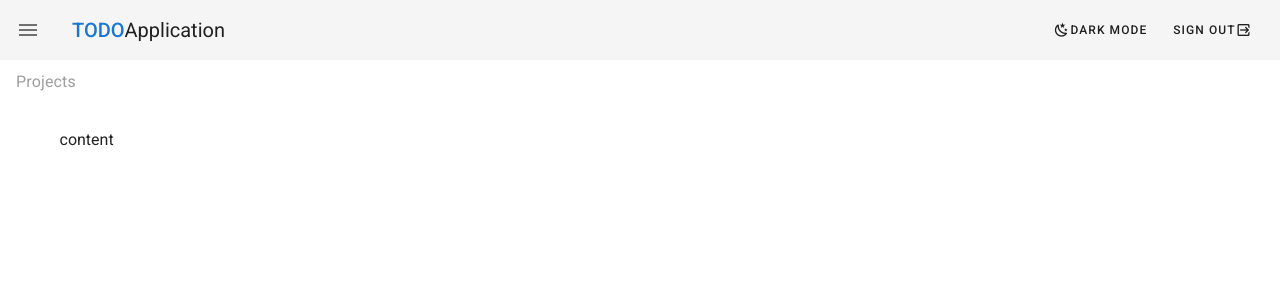
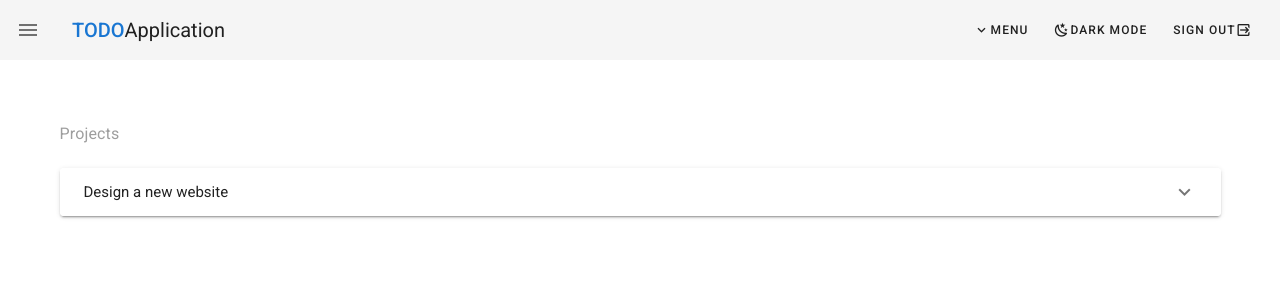
Before and after one commit to azharahmed-98/todo-app, a Vue app: page /projects in a window 1280 px wide. Shown: the top 300 px of the page. Built offline with nearby package versions, Linux system fonts and the light colour scheme.

Commit message:
adding the data in the projects and menu in the navBar component.

```diff
--- a/src/components/Drawer.vue
+++ b/src/components/Drawer.vue
@@ -51,7 +51,11 @@ export default {
           name: "Projects",
           route: "/projects",
         },
-        { icon: "mdi-account", text: "Team", name: "Team", route: "/team" },
+        { icon: "mdi-account",
+          text: "Team",
+          name: "Team",
+          route: "/team"
+        },
       ],
     };
   },
--- a/src/components/Navbar.vue
+++ b/src/components/Navbar.vue
@@ -10,6 +10,28 @@
         <span>Application</span>
       </v-app-bar-title>
       <v-spacer></v-spacer>
+      <v-menu offset-y>
+        <template v-slot:activator="{ on, attrs }">
+          <v-btn text small v-bind="attrs" v-on="on">
+            <v-icon small>
+              mdi-chevron-down
+            </v-icon>
+            <span class="hidden-sm-and-down">
+              Menu
+            </span>
+          </v-btn>
+        </template>
+        <v-list>
+          <v-list-item
+            v-for="(item, index) in items"
+            :key="index"
+            router
+            :to="item.route"
+          >
+            <v-list-item-title>{{ item.text }}</v-list-item-title>
+          </v-list-item>
+        </v-list>
+      </v-menu>
       <v-tooltip bottom>
         <template v-slot:activator="{ on }">
           <v-btn text small @click="changeTheme()" v-on="on">
@@ -46,6 +68,21 @@ export default {
     return {
       showDrawerButton: this.navConfig.showDrawerButton,
       theme: "",
+      items: [
+        {
+          icon: "mdi-view-dashboard",
+          text: "Dashboard",
+          name: "Dashboard",
+          route: "/",
+        },
+        {
+          icon: "mdi-folder",
+          text: "Projects",
+          name: "Projects",
+          route: "/projects",
+        },
+        { icon: "mdi-account", text: "Team", name: "Team", route: "/team" },
+      ],
     };
   },
   props: {
--- a/src/views/Projects.vue
+++ b/src/views/Projects.vue
@@ -1,8 +1,71 @@
 <template>
   <div class="projects">
-    <h1 class="subtitle-1 grey--text">Projects</h1>
     <v-container class="my-5">
-      content
+      <h1 class="subtitle-1 grey--text my-5">Projects</h1>
+      <v-expansion-panels>
+        <v-expansion-panel v-for="(project, index) in myProjects" :key="index">
+          <v-expansion-panel-header>
+            {{ project.title }}
+          </v-expansion-panel-header>
+          <v-expansion-panel-content class="px-4 grey--text">
+            <div class="font-weight-bold">Due By {{ project.due }}</div>
+            <div>
+              {{ project.content }}
+            </div>
+          </v-expansion-panel-content>
+        </v-expansion-panel>
+      </v-expansion-panels>
     </v-container>
   </div>
 </template>
+
+<script>
+export default {
+  name: "Projects",
+  data() {
+    return {
+      projects: [
+        {
+          title: "Design a new website",
+          person: "Azhar Ahmed A",
+          due: "1st Jan 2022",
+          status: "ongoing",
+          content:
+            "Lorem ipsum dolor sit amet consectetur adipisicing elit. Sunt consequuntur eos eligendi illum minima adipisci deleniti, dicta mollitia enim explicabo fugiat quidem ducimus praesentium voluptates porro molestias non sequi animi!",
+        },
+        {
+          title: "Code up the homepage",
+          person: "Narendar Singh",
+          due: "10th Jan 2021",
+          status: "complete",
+          content:
+            "Lorem ipsum dolor sit amet consectetur adipisicing elit. Sunt consequuntur eos eligendi illum minima adipisci deleniti, dicta mollitia enim explicabo fugiat quidem ducimus praesentium voluptates porro molestias non sequi animi!",
+        },
+        {
+          title: "Design video thumbnails",
+          person: "Parvez",
+          due: "20th Dec 2021",
+          status: "complete",
+          content:
+            "Lorem ipsum dolor sit amet consectetur adipisicing elit. Sunt consequuntur eos eligendi illum minima adipisci deleniti, dicta mollitia enim explicabo fugiat quidem ducimus praesentium voluptates porro molestias non sequi animi!",
+        },
+        {
+          title: "Create a community forum",
+          person: "Adnan Zaid",
+          due: "20th Oct 2020",
+          status: "overdue",
+          content:
+            "Lorem ipsum dolor sit amet consectetur adipisicing elit. Sunt consequuntur eos eligendi illum minima adipisci deleniti, dicta mollitia enim explicabo fugiat quidem ducimus praesentium voluptates porro molestias non sequi animi!",
+        },
+      ],
+    };
+  },
+  computed: {
+    myProjects() {
+      return this.projects.filter(project => project.person === 'Azhar Ahmed A');
+    },
+  },
+};
+</script>
+
+<style></style>
```
Lines whose indentation alone changed are shown as unchanged.
